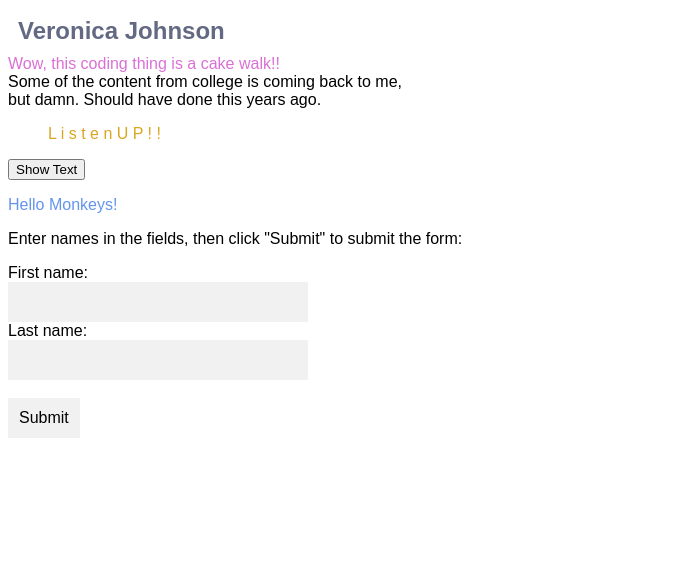
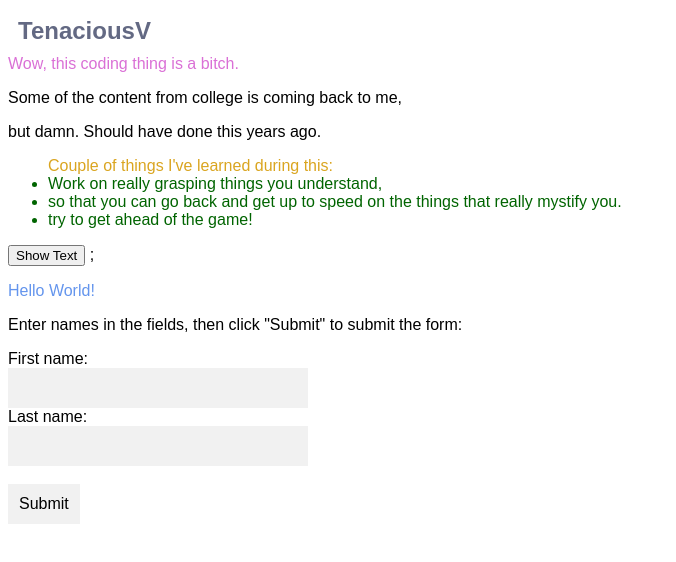
Before and after one commit to vcjronijohn/wk4stuff, a plain HTML site: page index.html in a window 1280 px wide. Shown: the part 62-624 px from the top of the page, without its empty margins (0-676 px from the left). Drawn offline with Linux system fonts and the light colour scheme.

Commit message:
3rd commit

```diff
--- a/index.html
+++ b/index.html
@@ -15,8 +15,8 @@
     <h1 id="clubhouse" style="color: #ccc; font-weight: bold; margin: 20px;">Code Boot Camp @theClubhou.se</h1>
     <h2 id="alth2" style="color: rgb(99, 105, 131); font-weight: bolder; margin: 10px;">TenaciousV</h2>
     <div id="para"> Wow, this coding thing is a bitch. </div>
-    <div>Some of the content from college is coming back to me, </div>
-    <div>but damn. Should have done this years ago.</div>
+    <p>Some of the content from college is coming back to me, </p>
+    <p>but damn. Should have done this years ago.</p>
     <ul style="font: bolder" id="litxt">Couple of things I've learned during this:
         <li style="color: DarkGreen">Work on really grasping things you understand,</li>
         <li style="color: DarkGreen">so that you can go back and get up to speed on the things that really mystify you.</li>
@@ -24,20 +24,27 @@
     </ul>
 
     <button onclick='addClass()'> Show Text </button>
-    <p id="text" class="text hidden">This is the magic text</p>
+    <p id="text" class="text hidden">This is the magic text</p>;
 
     <p id="p2">Hello World!</p>
+    <!-- <button > Click </button>
+    <p id="chng" class="text hidden">The Contessa</p>;   -->
 
 <script>
+function changetxt() {
+    document.getElementById('alth2').innerText = "The Contessa"
+}
+
+// document.getElementById("p2").addEventListener("click", changetxt());
 document.getElementById("p2").style.color = "CornflowerBlue";
 document.getElementById("clubhouse").style.color = "DarkRed";
 document.getElementById("para").style.color = "Orchid";
 document.getElementById("litxt").style.color = "Goldenrod";
-document.getElementById("p2").innerText = "Hello Monkeys!";
+// document.getElementById("p2").innerText = "Hello Monkeys!";
 document.getElementById("clubhouse").innerText = "@theClubhou.se, You know!";
-document.getElementById("litxt").innerText = "L i s t e n  U P  ! !";
-document.getElementById('alth2').innerText = "Veronica Johnson";
-document.getElementById('para').innerText = "Wow, this coding thing is a cake walk!!";
+// document.getElementById("litxt").innerText = "L i s t e n  U P  ! !";
+// document.getElementById('alth2').innerText = "Veronica Johnson";
+// document.getElementById('para').innerText = "Wow, this coding thing is a cake walk!!";
 </script>
 
     <p>Enter names in the fields, then click "Submit" to submit the form:</p>
@@ -45,8 +52,8 @@ document.getElementById('para').innerText = "Wow, this coding thing is a cake wa
 <form id="frm1" autocomplete="off" action="/action_page.php">
     <div class="autocomplete" style="width:300px;">
     First name: <input type="text" name="fname"><br>
-  Last name: <input type="text" name="lname"><br><br>
-  <input type="button" onclick="myFunction()" value="Submit">
+    Last name: <input type="text" name="lname"><br><br>
+    <input type="button" onclick="myFunction()" value="Submit">
 </form>
 
 <script>
```
Also changed, not shown: 1 other file.
